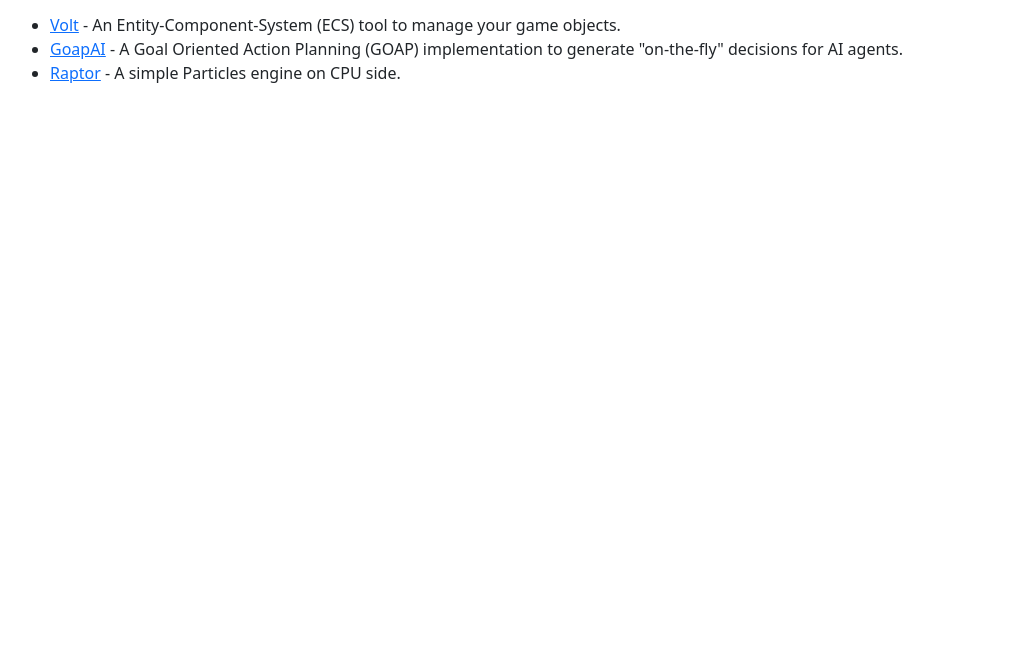
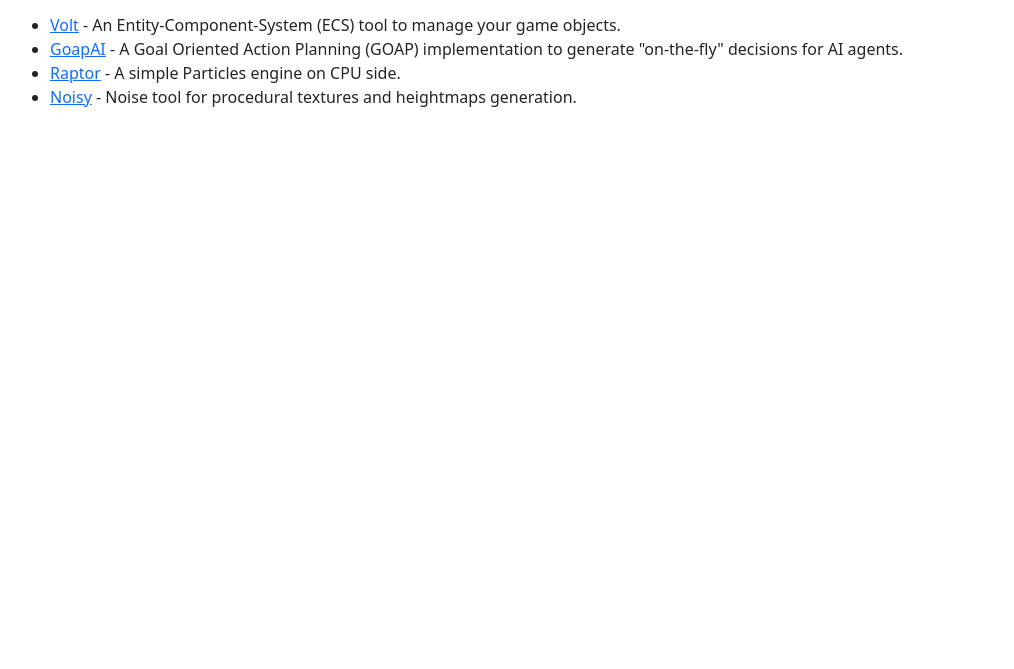
Before and after one commit to akmonengine/akmonengine.github.io, a plain HTML site: page index.html in a window 1280 px wide. Shown: the part 131-800 px from the top of the page, without its empty margins (32-1046 px from the left). Drawn offline with nearby package versions, Linux system fonts and the light colour scheme.

Commit message:
feat: add Noisy link

```diff
--- a/index.html
+++ b/index.html
@@ -16,6 +16,7 @@
                 <li><a href="https://github.com/akmonengine/volt">Volt</a> - An Entity-Component-System (ECS) tool to manage your game objects.</li>
                 <li><a href="https://github.com/akmonengine/goapai">GoapAI</a> - A Goal Oriented Action Planning (GOAP) implementation to generate "on-the-fly" decisions for AI agents.</li>
                 <li><a href="https://github.com/akmonengine/raptor">Raptor</a> - A simple Particles engine on CPU side.</li>
+                <li><a href="https://github.com/akmonengine/noisy">Noisy</a> - Noise tool for procedural textures and heightmaps generation.</li>
             </ul>
         </div>
     </div>
```
